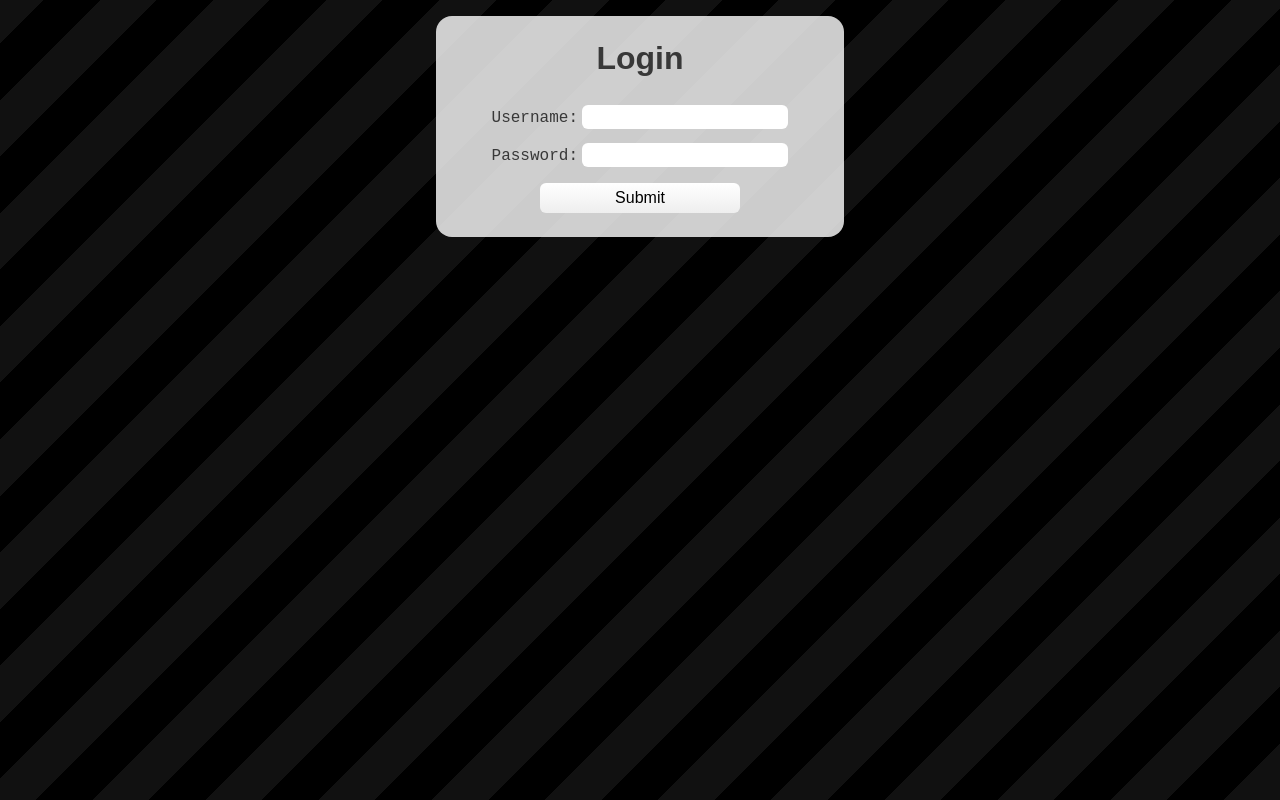
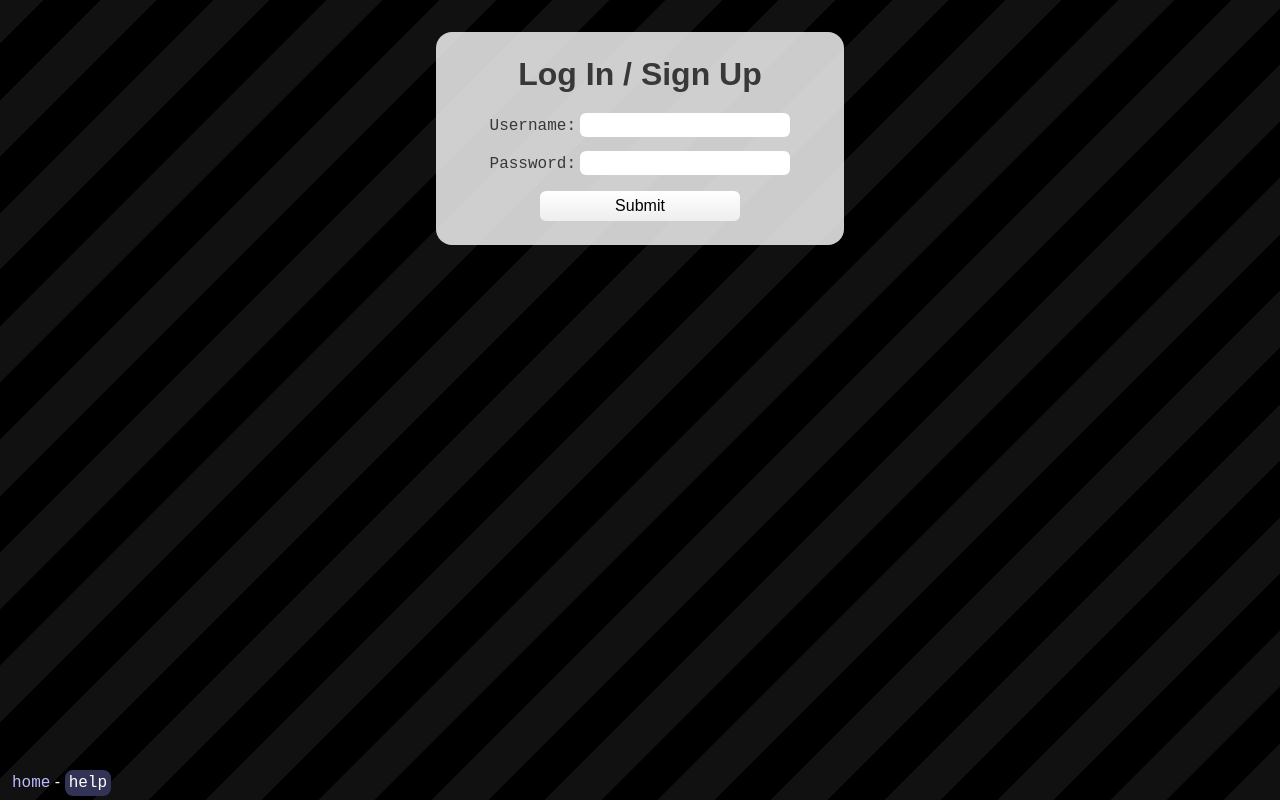
Before and after one commit to Nick362880/NickCoin, a plain HTML site: page mine.html in a window 1280 px wide. Drawn offline with Linux system fonts and the light colour scheme.

Commit message:
Some minor and more final visual changes to log in / sign up page.

```diff
--- a/mine.html
+++ b/mine.html
@@ -9,13 +9,30 @@
 			}
 			a {
 				text-decoration: none;
+				color: #BBF;
 			}
 			#mainh1 {
 				margin-top: 0px;
-				margin-bottom: 20px;
+				margin-bottom: 12px;
 				/* background-color: #CCC; */
 				padding-bottom: 4px;
 				border-radius: 6px;
+			}
+			#hadd {
+				position: absolute;
+				bottom: 4px;
+				left: 8px;
+				font-size: 16px;
+				color: #FFF;
+				padding: 4px;
+			}
+			#hhelp {
+				background-color: #335;
+				border-radius: 8px;
+				padding: 4px;
+			}
+			#hhelp:hover {
+				cursor: pointer;
 			}
 			html {
 				height: 100%;
@@ -40,8 +57,8 @@
 			input[type=textfield], input[type=password] {
 				width: 200px;
 				height: 22px;
-				padding-left: 4px;
-				font-size: 16px;
+				padding-left: 8px;
+				font-size: 14px;
 				border: 0px;
 				border-radius: 6px;
 			}
@@ -49,7 +66,7 @@
 				font-family: Arial, sans-serif;
 				font-size: 16px;
 				color: #383838;
-				margin: 16px auto 16px auto;
+				margin: 32px auto 16px auto;
 				padding: 24px;
 				max-width: 360px;
 				background: rgba(255, 255, 255, 0.8);
@@ -65,17 +82,18 @@
 				margin-top: 6px;
 			}
 		</style>
-		<script>
-
-		</script>
+		<script src="minecore.js"></script>
 	</head>
 	<body>
 		<div id="content">
+			<span id="hadd"><pre class="embed" id="hhome"><a href="index.html">home</a></pre> - <pre class="embed" id="hhelp">help</pre></span>
 			<div id="main">
 				<!-- <div id="back">
 					<pre id="backhtml">Back</pre>
 				</div> -->
-				<h1 id="mainh1">Login</h1>
+				<div id="heading">
+					<h1 id="mainh1">Log In / Sign Up</h1>
+				</div>
 				<div class="inputwrapper" id="unameinputwrapper">
 					<pre class="embed">Username:</pre>
 					<input type="textfield" id="uname">
```
